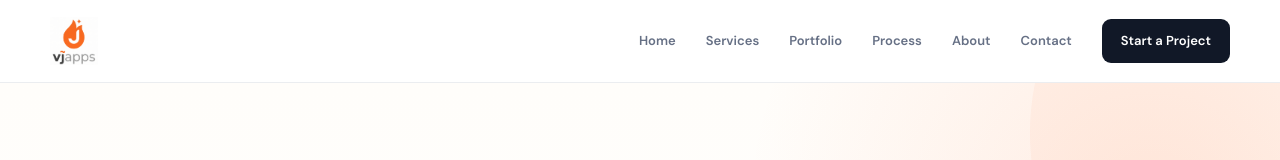
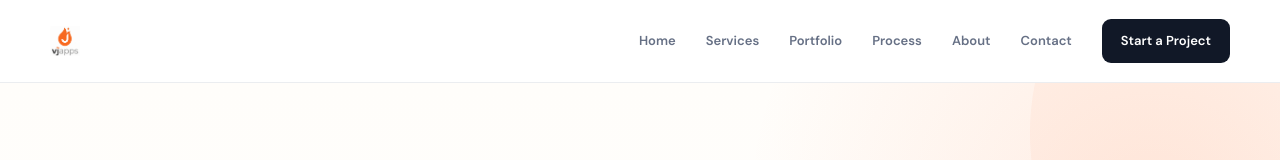
Before and after one commit to info2vjapps/info2vjapps.github.io, a plain HTML site: page index.html in a window 1280 px wide. Shown: the top 160 px of the page. Drawn offline with Linux system fonts and the light colour scheme.

Commit message:
Update style.css

```diff
--- a/style.css
+++ b/style.css
@@ -113,7 +113,7 @@ img {
 }
 
 .header-logo-img {
-    max-height: 48px;
+    max-height: 30px;
     width: auto;
     mix-blend-mode: multiply;
     transition: transform 0.2s ease;
```
